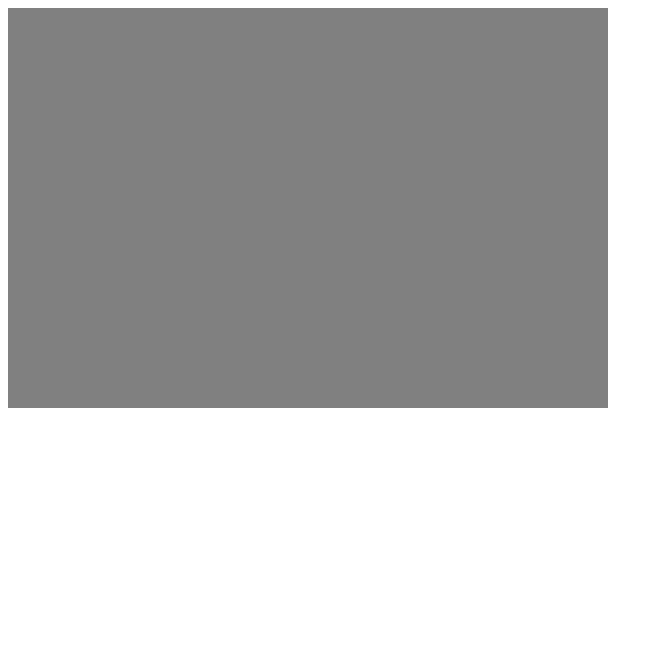
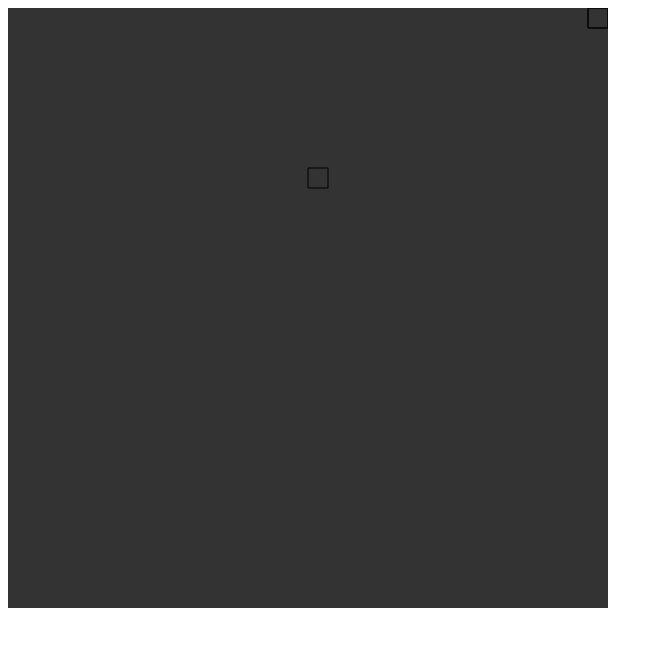
Before and after one commit to amuratgencay/SnakeGameJS, a plain HTML site: page index.html in a window 1280 px wide. Shown: the whole page, without its empty margins (0-663 px from the left). Drawn offline with Linux system fonts and the light colour scheme.

Commit message:
Snake.js added

```diff
--- a/Game.js
+++ b/Game.js
@@ -1,22 +1,95 @@
 var canvas = null;
 var ctx = null;
+var framePerSecond = 24;
+var width = 0;
+var height = 0;
 
-function createCanvas(width,height){
+const LEFT_ARROW = 37;
+const UP_ARROW    = 38;
+const RIGHT_ARROW = 39;
+const DOWN_ARROW = 40;
+
+function createCanvas(w,h){
     canvas = document.createElement("canvas");
-    canvas.width = width;
-    canvas.height = height;
+    canvas.width = w;
+    canvas.height = h;
+    width = w;
+    height = h;
     ctx =  canvas.getContext("2d");
     document.body.appendChild(canvas);
 }
 
 function fill(color){
-    ctx.fillStyle = color;
+    if(arguments.length === 1)
+    {
+        if(typeof color === 'number')
+            ctx.fillStyle = 'rgb('+color+','+color+','+color+')';
+        else ctx.fillStyle = color;
+    }
+    else{
+            ctx.fillStyle = 'rgb('+arguments[0]+','+arguments[1]+','+arguments[2]+')';
+    }
 }
 function fillRect(x,y,w,h)
 {
     ctx.fillRect(x,y,w,h);
 }
+function rect(x,y,w,h)
+{
+    ctx.rect(x,y,w,h);
+    ctx.stroke();
+}
+function frameRate(fps){
+    framePerSecond = fps;
+}
+function background(color){
+    ctx.beginPath();
+    fill(color);
+    fillRect(0,0,canvas.width,canvas.height);
+}
+function floor(val){
+    return Math.floor(val);
+}
+document.addEventListener('DOMContentLoaded', function() {
+    document.addEventListener('keydown', function(e) {
+        keyPressed(e.keyCode);
+    });
+    setup();
 
-document.addEventListener('DOMContentLoaded', function() {
-    setup();
+     document.addEventListener('mousedown', function(event) {
+        if(canvas === event.target){
+            mousePressed();
+        }
+    }, false);
+
+
+    setInterval(draw,parseInt(1000/framePerSecond));
 });
+function dist(x1,y1,x2,y2)
+{
+    return Math.sqrt((x1-x2)*(x1-x2)+(y1-y2)*(y1-y2));
+}
+
+function constrain(val,min,max)
+{
+    if(val < min) return min;
+    else if(val>max) return max;
+    else return val;
+}
+function createVector(x,y){
+    this.x = x;
+    this.y = y;
+    this.mult = function(val){
+        this.x*= val;
+        this.y*= val;
+    }
+    return {
+        x:x,
+        y:y,
+        mult:mult
+    };
+}
+
+function random(maxValue){
+    return Math.random()*maxValue;
+}
--- a/Screen.js
+++ b/Screen.js
@@ -1,6 +1,54 @@
-function setup(){
-    createCanvas(600,400);
+var s;
+var scl = 20;
 
-    fill("gray");
-    fillRect(0,0,600,400);
+var food;
+
+function setup() {
+  createCanvas(600, 600);
+  s = new Snake();
+  frameRate(10);
+  pickLocation();
+
 }
+
+function pickLocation() {
+  var cols = floor(width/scl);
+  var rows = floor(height/scl);
+  food = createVector(floor(random(cols)), floor(random(rows)));
+  food.mult(scl);
+}
+
+function mousePressed() {
+  s.total++;
+}
+
+function draw() {
+  background(51);
+
+  if (s.eat(food)) {
+    pickLocation();
+  }
+  s.death();
+  s.update();
+  s.show();
+
+
+  fill(255, 0, 100);
+  rect(food.x, food.y, scl, scl);
+}
+
+
+
+
+
+function keyPressed(keyCode) {
+  if (keyCode === UP_ARROW) {
+    s.dir(0, -1);
+  } else if (keyCode === DOWN_ARROW) {
+    s.dir(0, 1);
+  } else if (keyCode === RIGHT_ARROW) {
+    s.dir(1, 0);
+  } else if (keyCode === LEFT_ARROW) {
+    s.dir(-1, 0);
+  }
+}
--- /dev/null
+++ b/Snake.js
@@ -0,0 +1,60 @@
+
+function Snake() {
+  this.x = 0;
+  this.y = 0;
+  this.xspeed = 1;
+  this.yspeed = 0;
+  this.total = 0;
+  this.tail = [];
+
+  this.eat = function(pos) {
+    var d = dist(this.x, this.y, pos.x, pos.y);
+    if (d < 1) {
+      this.total++;
+      return true;
+    } else {
+      return false;
+    }
+  }
+
+  this.dir = function(x, y) {
+    this.xspeed = x;
+    this.yspeed = y;
+  }
+
+  this.death = function() {
+    for (var i = 0; i < this.tail.length; i++) {
+      var pos = this.tail[i];
+      var d = dist(this.x, this.y, pos.x, pos.y);
+      if (d < 1) {
+        console.log('starting over');
+        this.total = 0;
+        this.tail = [];
+      }
+    }
+  }
+
+  this.update = function() {
+    for (var i = 0; i < this.tail.length - 1; i++) {
+      this.tail[i] = this.tail[i + 1];
+    }
+    if (this.total >= 1) {
+      this.tail[this.total - 1] = createVector(this.x, this.y);
+    }
+
+    this.x = this.x + this.xspeed * scl;
+    this.y = this.y + this.yspeed * scl;
+
+    this.x = constrain(this.x, 0, width - scl);
+    this.y = constrain(this.y, 0, height - scl);
+  }
+
+  this.show = function() {
+    fill(255);
+    for (var i = 0; i < this.tail.length; i++) {
+      rect(this.tail[i].x, this.tail[i].y, scl, scl);
+    }
+    rect(this.x, this.y, scl, scl);
+
+  }
+}
--- a/index.html
+++ b/index.html
@@ -5,6 +5,7 @@
 		<title>Snake Game</title>
 		<script src="Game.js"></script>
 		<script src="Screen.js"></script>
+		<script src="Snake.js"></script>
 	</head>
 	<body>
 	</body>
```
